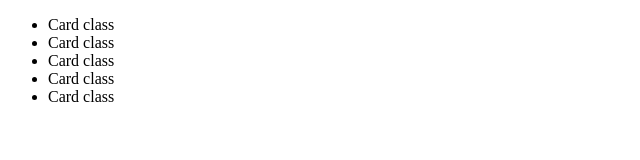
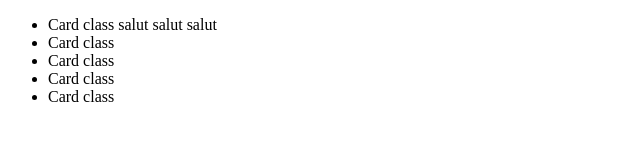
Before and after one commit to adtautavel/my-super-website, a plain HTML site: page index.html in a window 1280 px wide. Shown: the whole page, without its empty margins (0-640 px from the left). Drawn offline with Linux system fonts and the light colour scheme.

Commit message:
Update index.html

```diff
--- a/index.html
+++ b/index.html
@@ -8,7 +8,7 @@
   <body>
     <nav>
       <ul>
-        <li>Card class</li>
+        <li>Card class  salut salut salut </li>
         <li>Card class</li>
         <li>Card class</li>
         <li>Card class</li>
```
